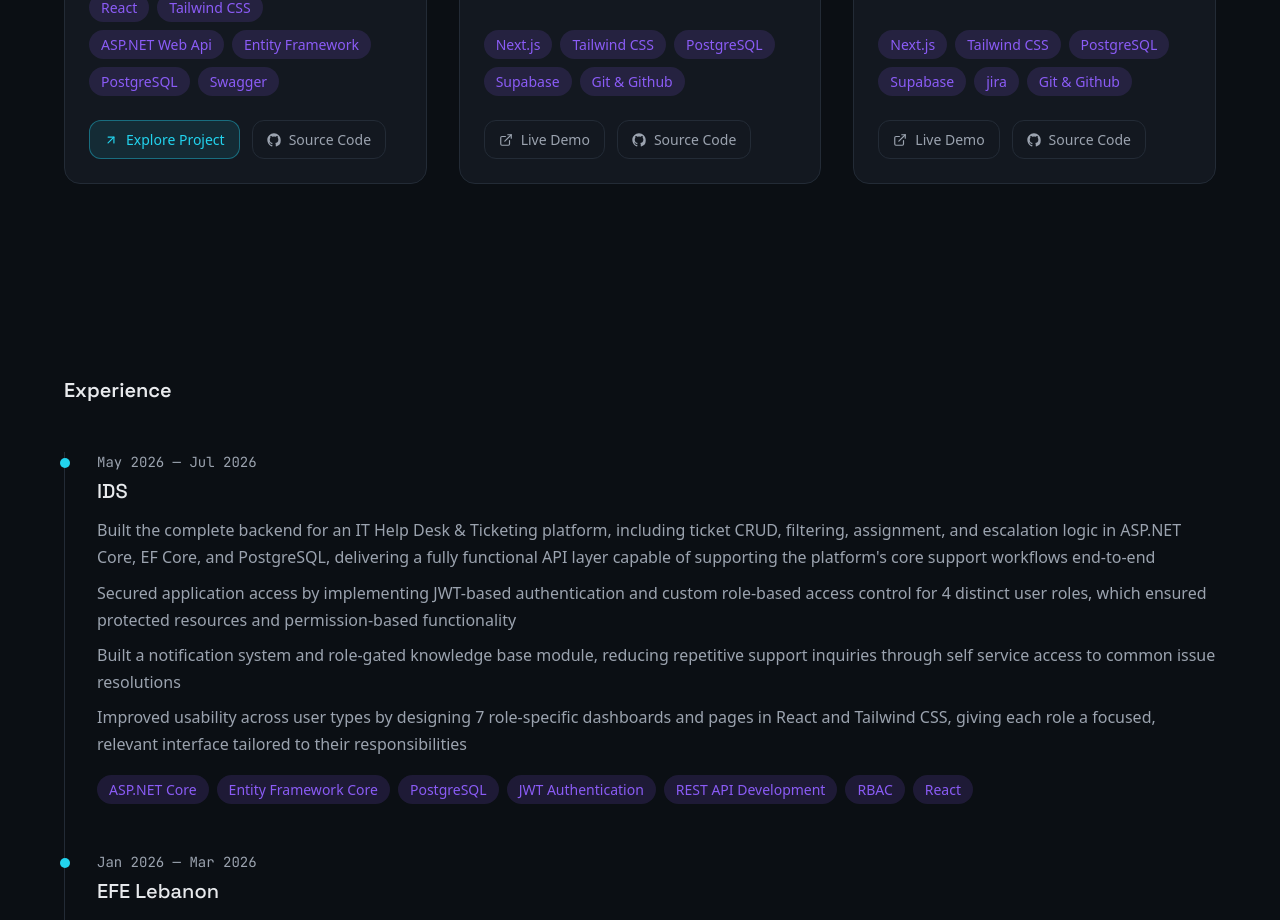
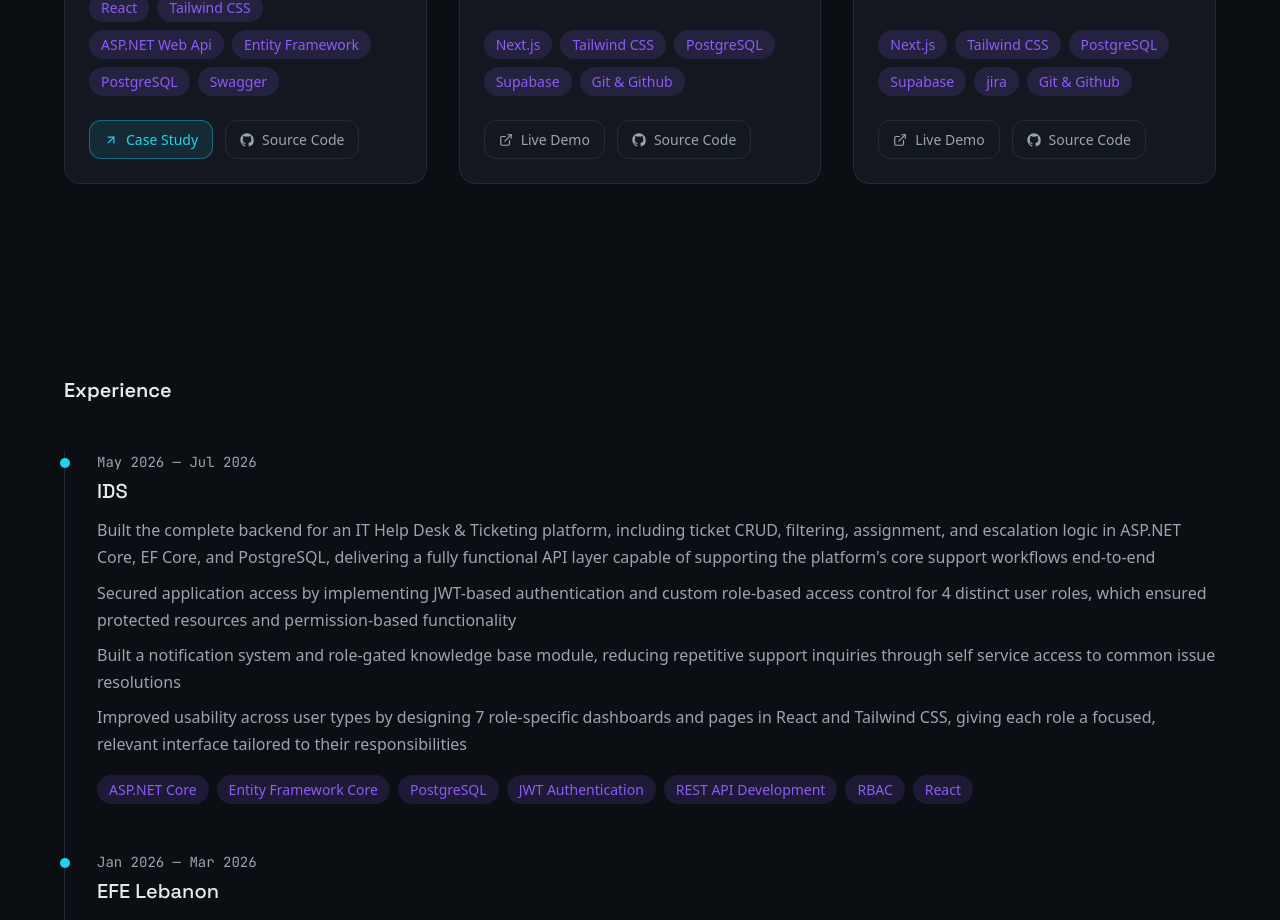
Before and after one commit to janaalabed/portfolio, a Next.js app: page / in a window 1280 px wide. Shown: the part 1760-2680 px from the top of the page. Built offline with nearby package versions, Linux system fonts and the light colour scheme.

Commit message:
fix: renaming the button

```diff
--- a/src/app/components/sections/Projects.jsx
+++ b/src/app/components/sections/Projects.jsx
@@ -62,7 +62,7 @@ export default function Projects() {
                           size={14}
                           className="transition-transform duration-200 group-hover:translate-x-0.5 group-hover:-translate-y-0.5"
                         />
-                        Explore Project
+                        Case Study
                       </a>
                     )}
 
```
